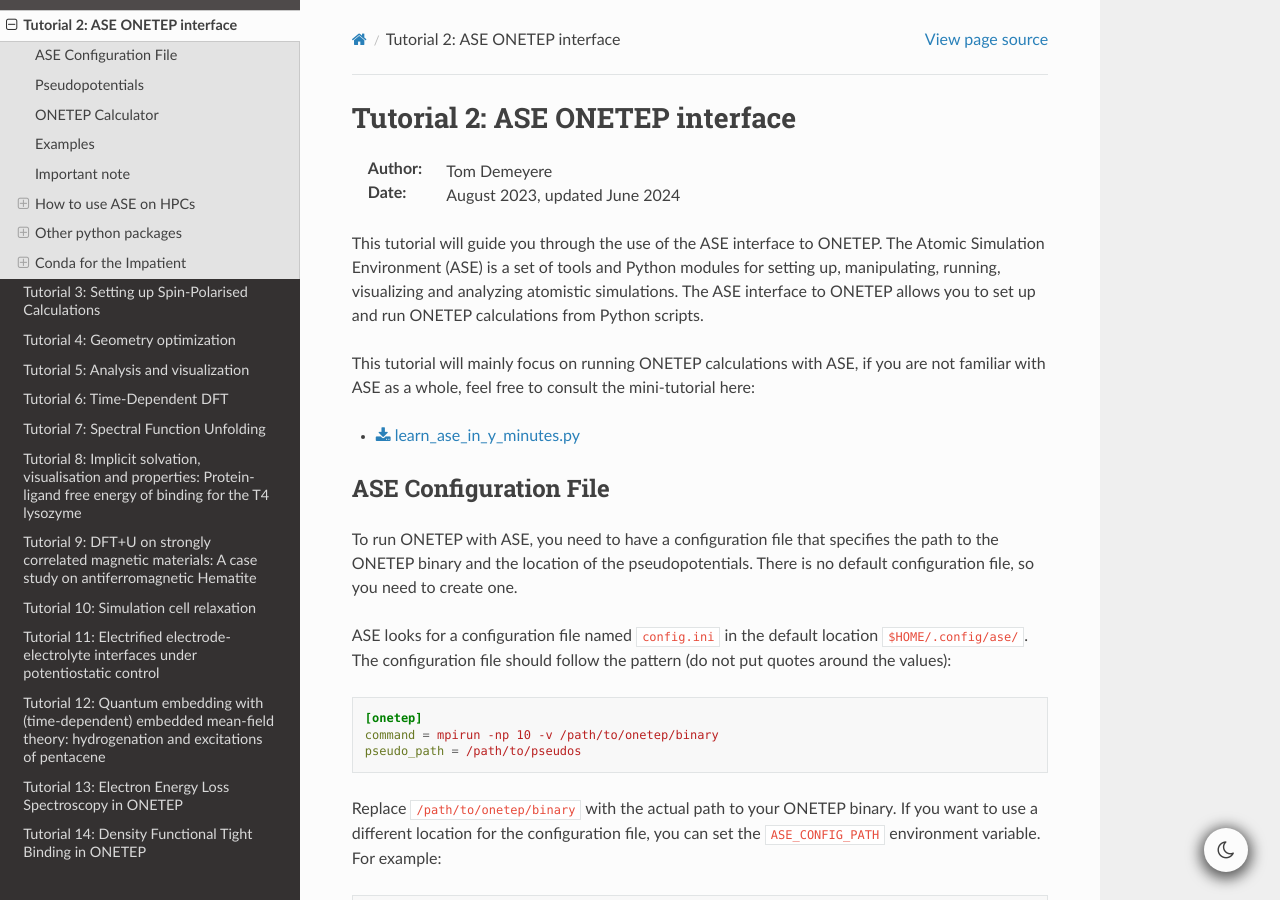
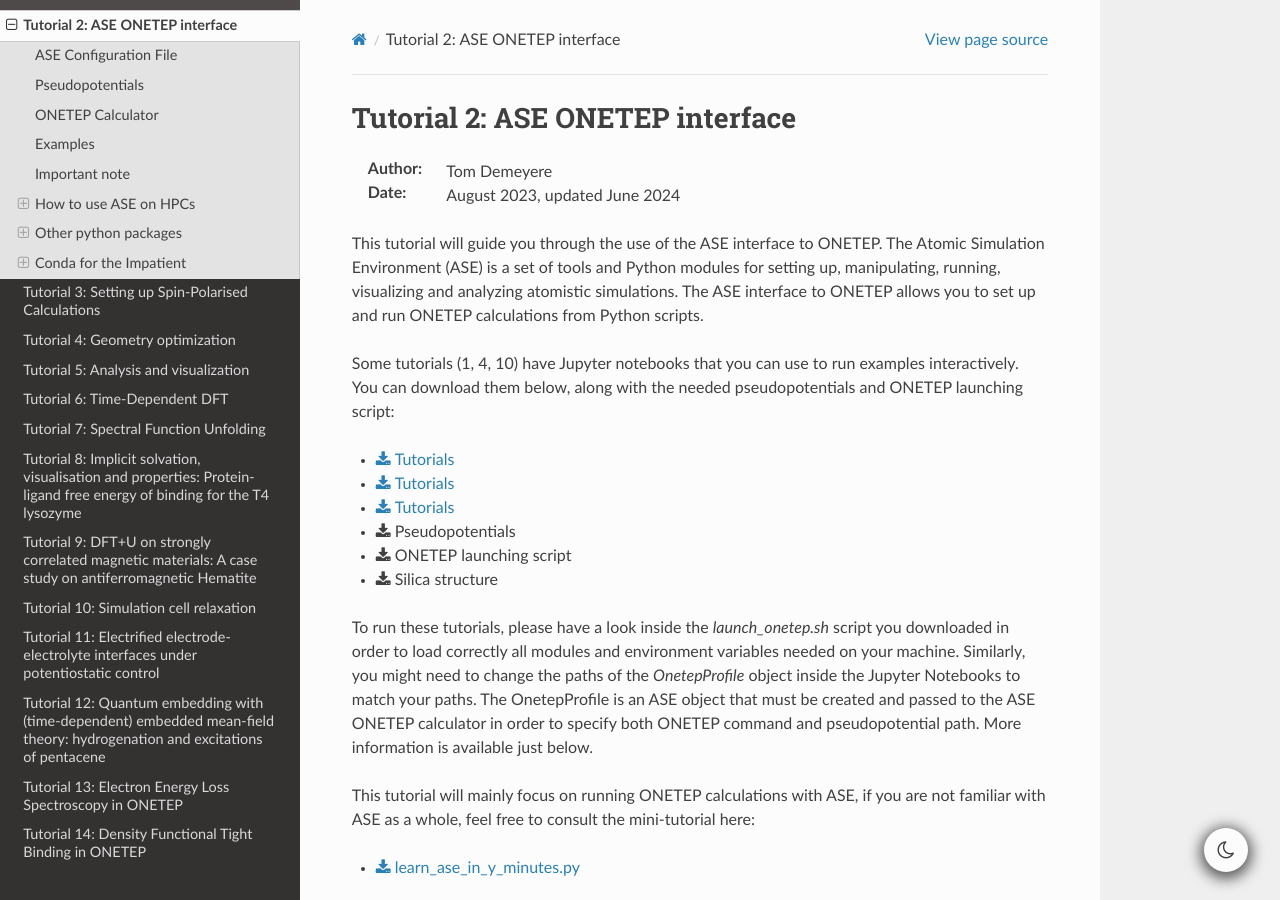
Before and after one commit to onetep-devel/tutorials, a Sphinx documentation site: the page built from source/T2_ONETEP_ASE.rst, in a window 1280 px wide and 900 px high. Built offline with Sphinx 7.4.7 and the Read the Docs theme 2.0.0, drawn with Linux system fonts in a browser that asks for light colours.

Commit message:
progress

```diff
--- a/source/T2_ONETEP_ASE.rst
+++ b/source/T2_ONETEP_ASE.rst
@@ -9,6 +9,17 @@ Tutorial 2: ASE ONETEP interface
    :format: latex
 
 This tutorial will guide you through the use of the ASE interface to ONETEP. The Atomic Simulation Environment (ASE) is a set of tools and Python modules for setting up, manipulating, running, visualizing and analyzing atomistic simulations. The ASE interface to ONETEP allows you to set up and run ONETEP calculations from Python scripts.
+
+Some tutorials (1, 4, 10) have Jupyter notebooks that you can use to run examples interactively. You can download them below, along with the needed pseudopotentials and ONETEP launching script:
+
+- :download:`Tutorials <jupyter_notebook_t1.ipynb>`
+- :download:`Tutorials <jupyter_notebook_t4.ipynb>`
+- :download:`Tutorials <jupyter_notebook_t10.ipynb>`
+- :download:`Pseudopotentials <_static/pseudos.zip>`
+- :download:`ONETEP launching script <_static/launch_onetep.sh>`
+- :download:`Silica structure <_static/tutorial_10/silica96.dat>`
+
+To run these tutorials, please have a look inside the `launch_onetep.sh` script you downloaded in order to load correctly all modules and environment variables needed on your machine. Similarly, you might need to change the paths of the `OnetepProfile` object inside the Jupyter Notebooks to match your paths. The OnetepProfile is an ASE object that must be created and passed to the ASE ONETEP calculator in order to specify both ONETEP command and pseudopotential path. More information is available just below.
 
 This tutorial will mainly focus on running ONETEP calculations with ASE, if you are not familiar with ASE as a whole, feel free to consult the mini-tutorial here:
 
```
Also changed, not shown: source/jupyter_notebook_t1.ipynb, source/jupyter_notebook_t10.ipynb, source/jupyter_notebook_t4.ipynb, 11 other files.
